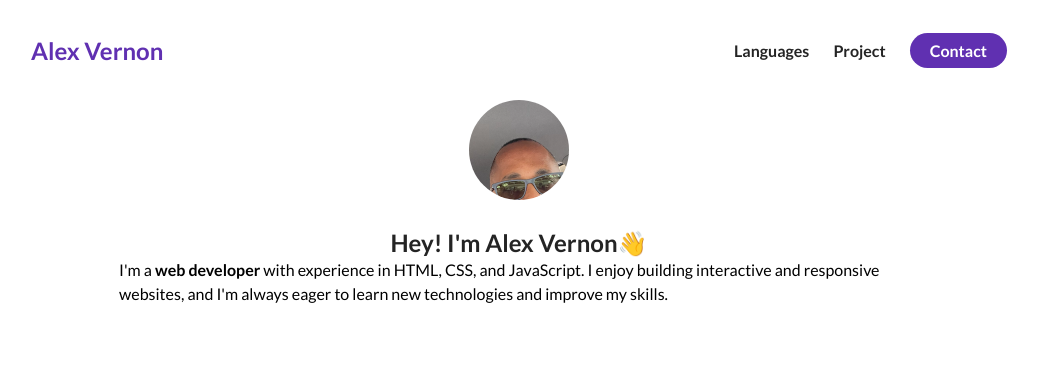
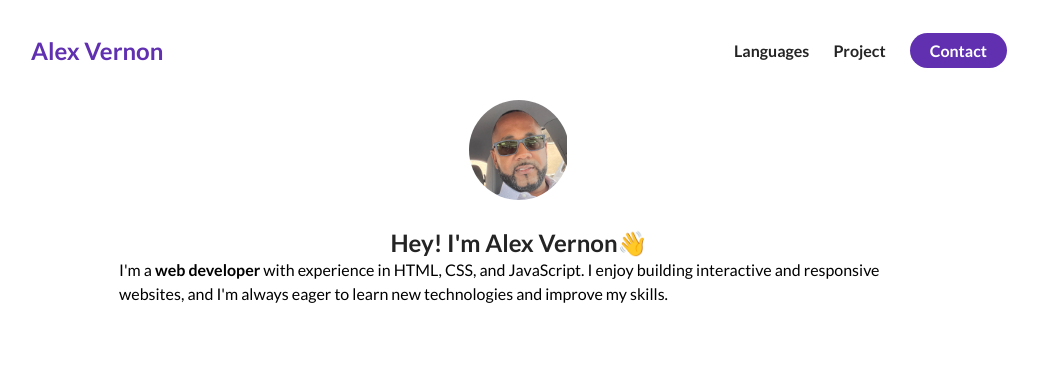
Before and after one commit to avernonb/TUTORIAL-PORTFOLIO, a plain HTML site: page index.html in a window 1280 px wide. Shown: the whole page, without its empty margins (121-1159 px from the left). Drawn offline with Linux system fonts and the light colour scheme.

Commit message:
Edited the image size

```diff
--- a/styles.css
+++ b/styles.css
@@ -6,7 +6,7 @@
     box-sizing: border-box;
 }
 
-h1, h2, h3, h4, h5, h6 spaN {
+h1, h2, h3, h4, h5, h6 span {
     color: #242424;
     text-align: center;
     line-height: 1.25;
@@ -104,6 +104,7 @@ p {
     width: 100%;
 
     /* Improving my own picture */
-    transform: scale(1.5);
-    padding-top: 8px;
+    transform: scale(1.2);
+    padding-bottom: 300px;
+    padding-right: 10px;
     }
```
